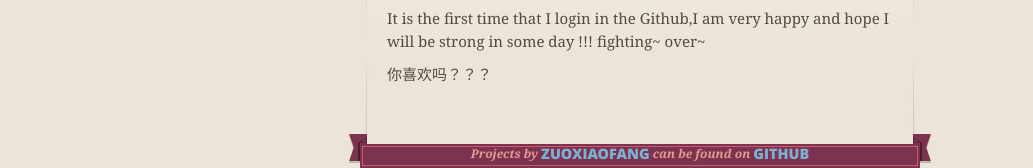
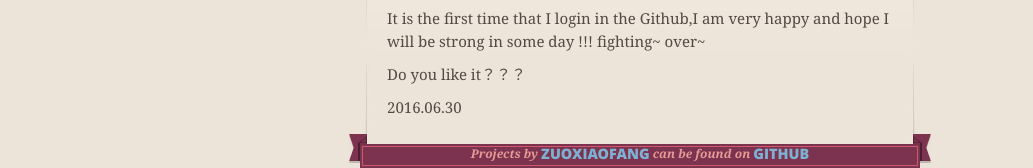
Before and after one commit to zuoxiaofang/zuoxiaofang.github.io, a plain HTML site: page index.html in a window 1280 px wide. Shown: the part 282-450 px from the top of the page, without its empty margins (0-1033 px from the left). Drawn offline with nearby package versions, Linux system fonts and the light colour scheme.

Commit message:
Update index.html

```diff
--- a/index.html
+++ b/index.html
@@ -50,7 +50,8 @@
 
 <p>It is the first time that I login in the Github,I am very happy and hope I will be strong in some day !!! fighting~
 over~</p>
-<p>你喜欢吗？？？</p>
+<p>Do you like it？？？</p>
+<p>2016.06.30</p>
       </section>
 
       <footer>
```
